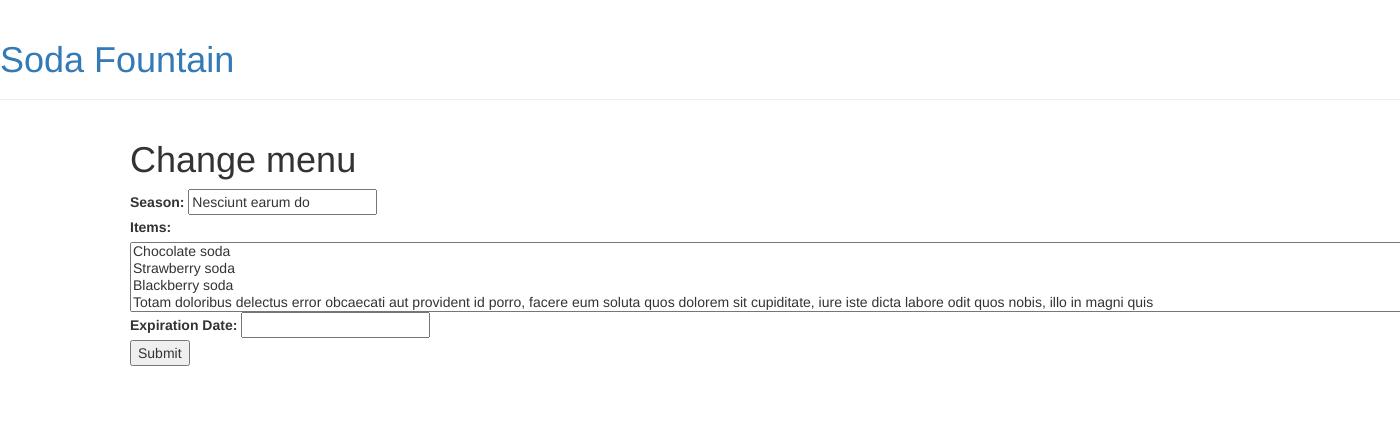
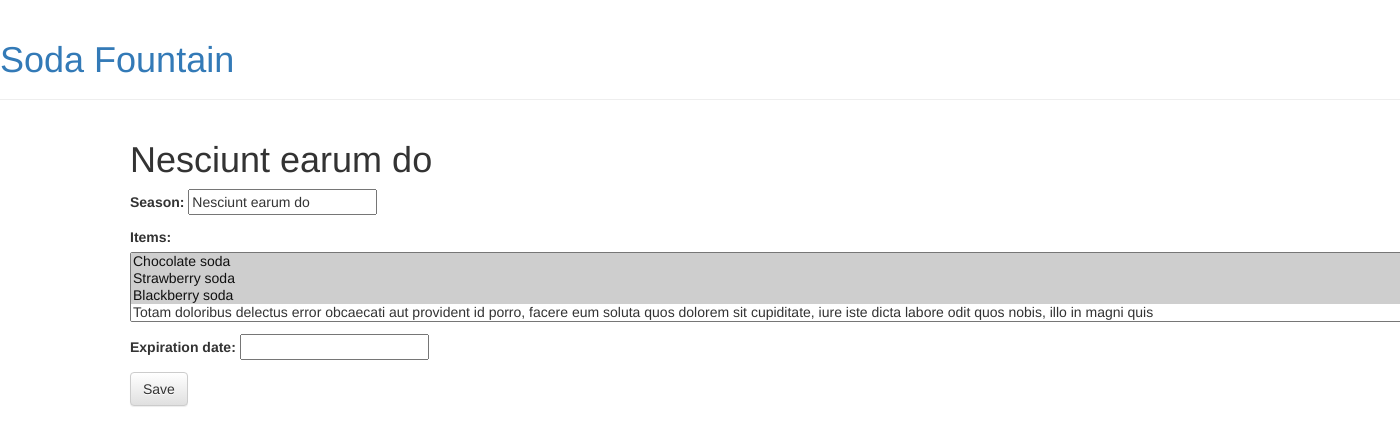
Before and after one commit to DanielSauve101/techdegree-project-9, a Django app: page /menu/18/edit/ in a window 1400 px wide; the page is wider, and only the part inside the window is pictured. Shown: the top 446 px of that part. Run offline with Django 3.2, Linux system fonts and the light colour scheme; data comes from the database, SQL or seed files in the repository; both versions use the stored data as it was after the commit; parts of the project's set-up code (start-up, migrations or seed data) failed here and were passed over; some libraries are stand-ins or nearby versions.

Commit message:
revised edit_menu and create_new_menu views

```diff
--- a/improve_django_v3/menu/forms.py
+++ b/improve_django_v3/menu/forms.py
@@ -1,10 +1,16 @@
 from django import forms
-from django.forms.extras.widgets import SelectDateWidget
+from django.forms.extras import SelectDateWidget
 
 from .models import Menu, Item, Ingredient
+
 
 class MenuForm(forms.ModelForm):
 
     class Meta:
         model = Menu
-        exclude = ('created_date',)
+        fields = [
+            'season',
+            'items',
+            'expiration_date'
+        ]
+        widgets = {'expiration_date': SelectDateWidget}
--- a/improve_django_v3/menu/models.py
+++ b/improve_django_v3/menu/models.py
@@ -1,3 +1,4 @@
+from django.conf import settings
 from django.db import models
 from django.utils import timezone
 
@@ -13,14 +14,22 @@ class Menu(models.Model):
     def __str__(self):
         return self.season
 
+    class Meta:
+        ordering = ['expiration_date',]
+
 class Item(models.Model):
     name = models.CharField(max_length=200)
     description = models.TextField()
-    chef = models.ForeignKey('auth.User')
+    chef = models.ForeignKey(
+        settings.AUTH_USER_MODEL,
+        on_delete=models.CASCADE,
+    )
     created_date = models.DateTimeField(
             default=timezone.now)
     standard = models.BooleanField(default=False)
-    ingredients = models.ManyToManyField('Ingredient')
+    ingredients = models.ManyToManyField(
+        'Ingredient', related_name='ingredients'
+        )
 
     def __str__(self):
         return self.name
--- a/improve_django_v3/menu/templates/menu/change_menu.html
+++ /dev/null
@@ -1,38 +0,0 @@
-<html>
-    <head>
-        <title>Soda Fountain</title>
-        <link rel="stylesheet" href="//maxcdn.bootstrapcdn.com/bootstrap/3.2.0/css/bootstrap.min.css">
-        <link rel="stylesheet" href="//maxcdn.bootstrapcdn.com/bootstrap/3.2.0/css/bootstrap-theme.min.css">
-    </head>
-    <body>
-        <div class="page-header">
-            {% if user.is_authenticated %}
-                <a href="{% url 'menu_new' %}" class="top-menu"><span class="glyphicon glyphicon-plus"></span></a>
-            {% endif %}
-            <h1><a href="/">Soda Fountain</a></h1>
-        </div>
-        <div class="content container">
-            <div class="row">
-                <div class="col-md-8">
-                    <h1>Change menu</h1>
-                    <form action="" method="POST">{% csrf_token %}
-                        <label for="season">Season:</label>
-                        <input type="text" name="season" value="{{ menu.season }}">
-                        <br />
-                        <label for="items">Items:</label>
-                        <select multiple>
-                        {% for item in items %}
-                            <option value="{{ item }}">{{ item }}</option>
-                        {% endfor %}
-                        </select>
-                        <br />
-                        <label for="expiration_date">Expiration Date:</label>
-                        <input type="text" name="expiration_date" value="{{ menu.expiration_date|date:"m/d/Y" }}">
-                        <br />
-                        <input type="submit" value="Submit" />
-                    </form>
-                </div>
-            </div>
-        </div>
-    </body>
-</html>
--- a/improve_django_v3/menu/templates/menu/menu_edit.html
+++ b/improve_django_v3/menu/templates/menu/layout.html
@@ -1,9 +1,12 @@
-<html>
+<!DOCTYPE html>
+<html lang="en">
     <head>
+        <meta charset="utf-8">
         <title>Soda Fountain</title>
         <link rel="stylesheet" href="//maxcdn.bootstrapcdn.com/bootstrap/3.2.0/css/bootstrap.min.css">
         <link rel="stylesheet" href="//maxcdn.bootstrapcdn.com/bootstrap/3.2.0/css/bootstrap-theme.min.css">
     </head>
+
     <body>
         <div class="page-header">
             {% if user.is_authenticated %}
@@ -11,16 +14,6 @@
             {% endif %}
             <h1><a href="/">Soda Fountain</a></h1>
         </div>
-        <div class="content container">
-            <div class="row">
-                <div class="col-md-8">
-                    <h1>Change menu</h1>
-                    <form method="POST" class="menu-form">{% csrf_token %}
-                        {{ form.as_p }}
-                        <button type="submit" class="save btn btn-default">Save</button>
-                    </form>
-                </div>
-            </div>
-        </div>
+        {% block content %}{% endblock %}
     </body>
 </html>
--- /dev/null
+++ b/improve_django_v3/menu/templates/menu/menu_form.html
@@ -0,0 +1,16 @@
+{% extends 'menu/layout.html' %}
+
+{% block content %}
+<div class="content container">
+    <div class="row">
+        <div class="col-md-8">
+            <h1>{{ form.instance.season|default:"Add Menu" }}</h1>
+            <form class="menu-form" method="POST" action="">
+                {% csrf_token %}
+                {{ form.as_p }}
+                <button type="submit" class="save btn btn-default">Save</button>
+            </form>
+        </div>
+    </div>
+</div>
+{% endblock %}
--- a/improve_django_v3/menu/views.py
+++ b/improve_django_v3/menu/views.py
@@ -1,32 +1,21 @@
 from django.shortcuts import render, get_object_or_404, redirect
-from django.http import Http404
 from django.utils import timezone
-from operator import attrgetter
-from datetime import datetime
-from django.core.exceptions import ObjectDoesNotExist
-from .models import *
-from .forms import *
+
+from .models import Menu, Item, Ingredient
+from .forms import MenuForm
 
 def menu_list(request):
-    all_menus = Menu.objects.all()
-    menus = []
-    for menu in all_menus:
-        if menu.expiration_date:
-            if menu.expiration_date >= timezone.now():
-                menus.append(menu)
-
-    menus = sorted(menus, key=attrgetter('expiration_date'))
-    return render(request, 'menu/list_all_current_menus.html', {'menus': menus})
+    all_menus = Menu.objects.filter(
+        expiration_date__gte=timezone.now()
+        )
+    return render(request, 'menu/list_all_current_menus.html', {'menus': all_menus})
 
 def menu_detail(request, pk):
-    menu = Menu.objects.get(pk=pk)
+    menu = get_object_or_404(Menu, pk=pk)
     return render(request, 'menu/menu_detail.html', {'menu': menu})
 
 def item_detail(request, pk):
-    try:
-        item = Item.objects.get(pk=pk)
-    except ObjectDoesNotExist:
-        raise Http404
+    item = get_object_or_404(Item, pk=pk)
     return render(request, 'menu/detail_item.html', {'item': item})
 
 def create_new_menu(request):
@@ -36,21 +25,20 @@ def create_new_menu(request):
             menu = form.save(commit=False)
             menu.created_date = timezone.now()
             menu.save()
+            form.save_m2m()
             return redirect('menu_detail', pk=menu.pk)
     else:
         form = MenuForm()
-    return render(request, 'menu/menu_edit.html', {'form': form})
+    return render(request, 'menu/menu_form.html', {'form': form})
 
 def edit_menu(request, pk):
     menu = get_object_or_404(Menu, pk=pk)
-    items = Item.objects.all()
+    form = MenuForm(instance=menu)
+
     if request.method == "POST":
-        menu.season = request.POST.get('season', '')
-        menu.expiration_date = datetime.strptime(request.POST.get('expiration_date', ''), '%m/%d/%Y')
-        menu.items = request.POST.get('items', '')
-        menu.save()
+        form = MenuForm(instance=menu, data=request.POST)
+        if form.is_valid():
+            form.save()
+            return redirect('menu_detail', pk=menu.pk)
 
-    return render(request, 'menu/change_menu.html', {
-        'menu': menu,
-        'items': items,
-        })
+    return render(request, 'menu/menu_form.html', {'form': form,})
```
Also changed, not shown: improve_django_v3/menu/templates/menu/list_all_current_menus.html (+7 -21 lines), improve_django_v3/db.sqlite3, improve_django_v3/menu/migrations/0003_auto_20190813_1056.py (added), improve_django_v3/menu/migrations/0004_auto_20190813_1142.py (added), improve_django_v3/menu/migrations/0005_auto_20190813_1146.py (added).
